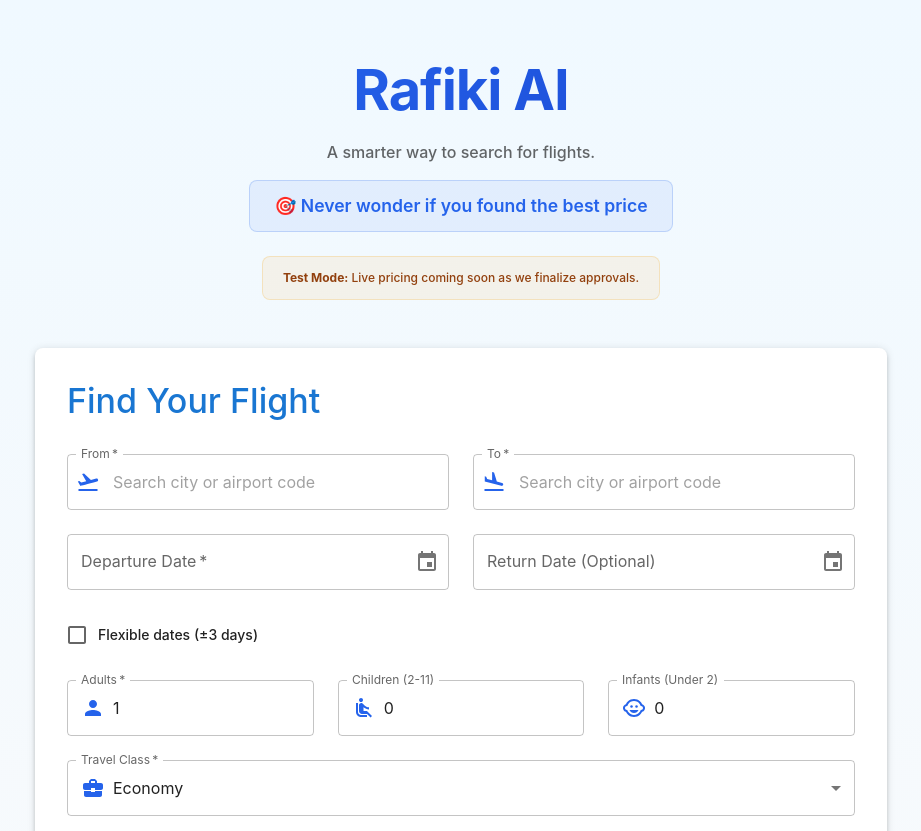
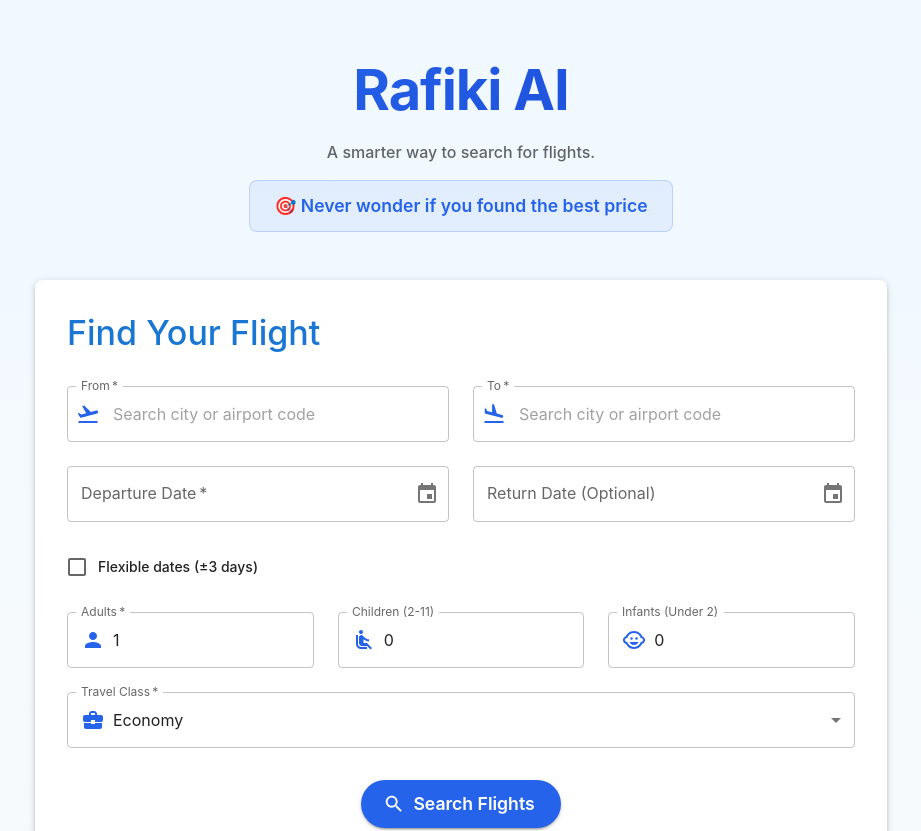
Before and after one commit to mmnete/rafiki, a React (Vite) app in the folder web-client/: page / in a window 1280 px wide. Shown: the top 831 px of the page, without its empty margins (179-1100 px from the left). Built offline with nearby package versions, Linux system fonts and the light colour scheme; no server answers.

Commit message:
Remove price disclaimer

```diff
--- a/web-client/src/App.tsx
+++ b/web-client/src/App.tsx
@@ -472,32 +472,6 @@ function App() {
                   </Box>
                 </Box>)}
               </Box>
-
-              {/* Test Data Disclaimer */}
-              {!loading && !searchResults && (
-                <Box
-                  sx={{
-                    mt: 3,
-                    px: 2.5,
-                    py: 1.5,
-                    borderRadius: 2,
-                    backgroundColor: "rgba(245, 158, 11, 0.08)",
-                    border: "1px solid rgba(245, 158, 11, 0.2)",
-                    maxWidth: 500,
-                    textAlign: "center",
-                  }}
-                >
-                  <Box
-                    sx={{
-                      fontSize: "0.75rem",
-                      color: "#92400e",
-                      fontWeight: 500,
-                    }}
-                  >
-                    <strong>Test Mode:</strong> Live pricing coming soon as we finalize approvals.
-                  </Box>
-                </Box>
-              )}
             </Box>
 
             {/* Search Form */}
```
